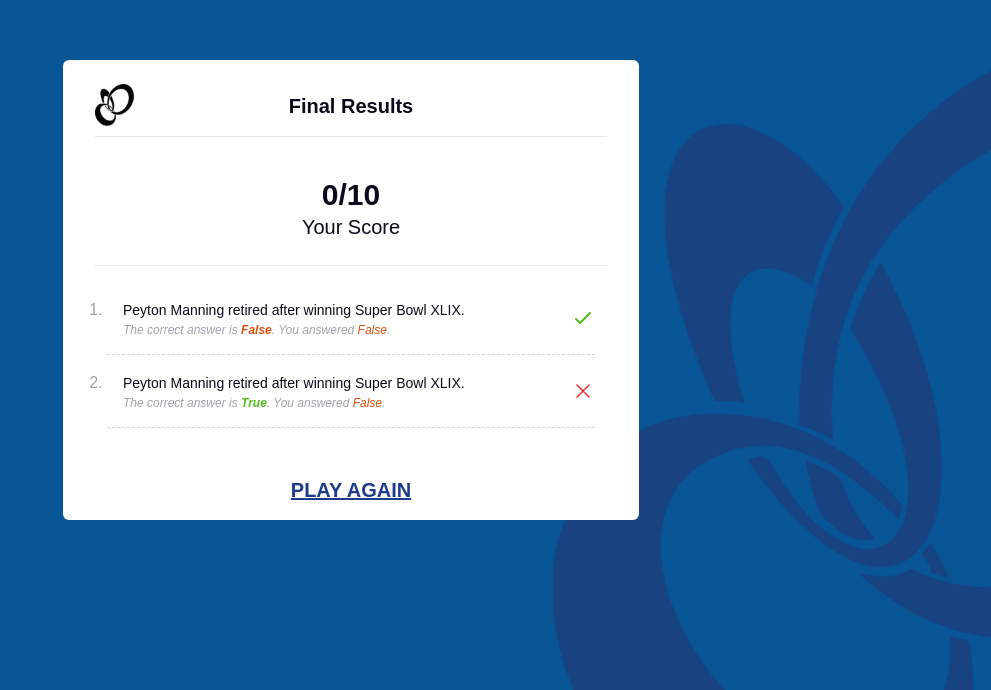
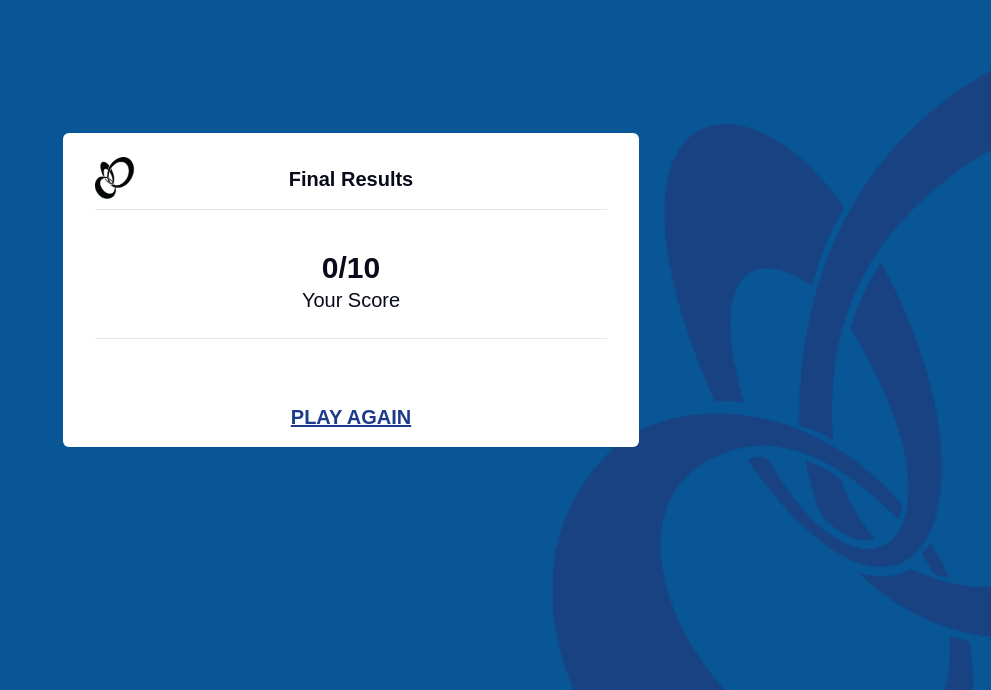
Before and after one commit to jomar567/trivia-app, a React (Create React App) app: page /result in a window 1280 px wide. Shown: the part 110-800 px from the top of the page, without its empty margins (289-1280 px from the left). Built offline with nearby package versions, Linux system fonts and the light colour scheme.

Commit message:
display the answered question and if correct

```diff
--- a/src/components/ResultSection.jsx
+++ b/src/components/ResultSection.jsx
@@ -6,6 +6,17 @@ import { NavLink, useLocation  } from 'react-router-dom'
 const ResultSection = () => {
   const {state} = useLocation();
   const score = state ? state.score : 0
+
+   // Retrieve the user's answers from localStorage
+   const userAnswers = [];
+   for (let i = 0; i < 10; i++) {
+     const answer = localStorage.getItem(`answer_${i}`);
+     console.log(answer)
+     if (answer) {
+       userAnswers.push(JSON.parse(answer));
+       console.log(userAnswers)
+     }
+   }
 
 
   return (
@@ -26,7 +37,15 @@ const ResultSection = () => {
           </div>
 
           <ol className='list-decimal py-4 px-3 marker:text-gray-400 mb-8'>
-            <li className='pl-4 border-b border-dashed border-b-gray-300 py-4'>
+            {userAnswers.map((answer, index) => (
+            <li key={index}>
+              <p>{answer.question}</p>
+              <p>{answer.answer}</p>
+              <p>{answer.isCorrect ? 'Correct' : 'Incorrect'}</p>
+            </li>
+          ))}
+
+            {/* <li className='pl-4 border-b border-dashed border-b-gray-300 py-4'>
               <div className='flex justify-between items-center'>
                 <p className=' leading-6 text-sm'>
                   Peyton Manning retired after winning Super Bowl XLIX.
@@ -49,7 +68,7 @@ const ResultSection = () => {
                 </p>
                 <HiOutlineXMark className='text-2xl text-red font-bold' />
               </div>
-            </li>
+            </li> */}
           </ol>
           <NavLink to="/quiz" className="text-xl underline text-blue-900 font-semibold text-center">
              <h1 className="text-center">PLAY AGAIN</h1>
```
